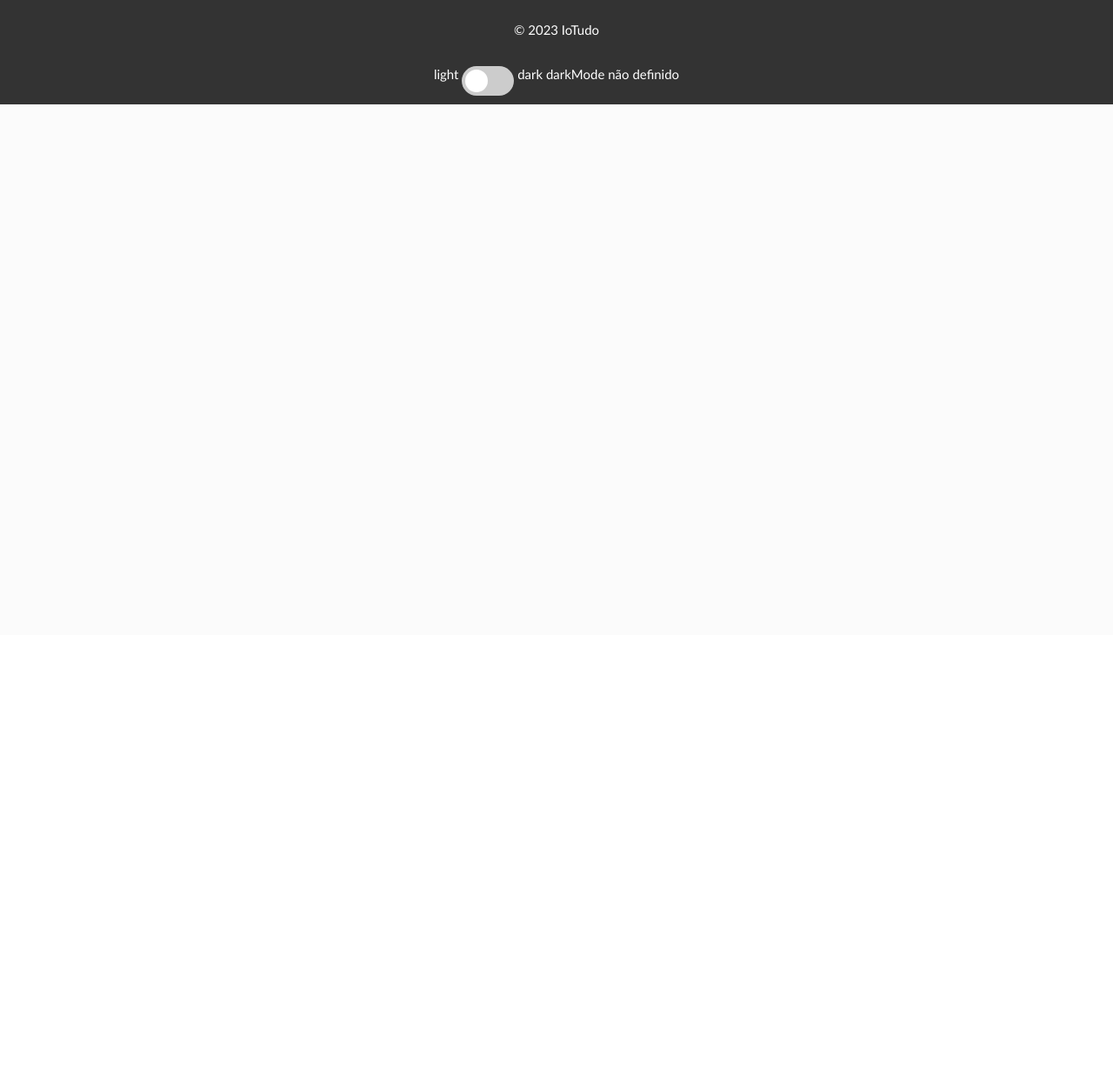
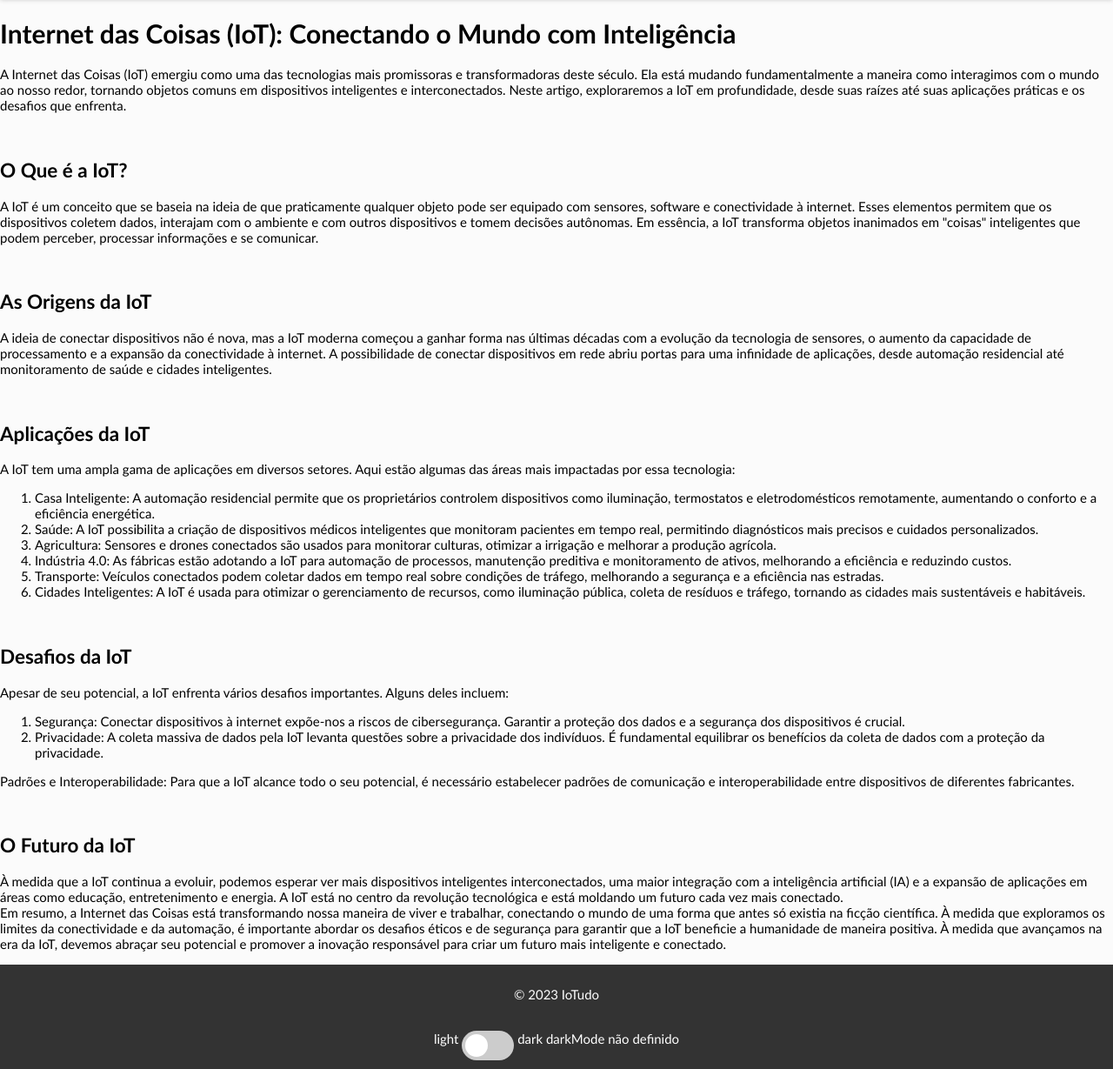
Before and after one commit to JonathasLuan/IOT-no-Brasil, a PHP site: the page made by oque-é-iot.php in a window 1280 px wide. Shown: the part 70-1299 px from the top of the page at 87% size. Before the commit the page ends 190 px from the top, so only its background shows below. Run offline with PHP 8.4, Linux system fonts and the light colour scheme.

Commit message:
Update oque-é-iot.php

```diff
--- a/oque-é-iot.php
+++ b/oque-é-iot.php
@@ -30,8 +30,70 @@ session_start();
     ?>
   </header>
   <main>
-    <div style="margin: 0 auto;">
+    <div>
+<h1>Internet das Coisas (IoT): Conectando o Mundo com Inteligência</h1>
 
+<p>A Internet das Coisas (IoT) emergiu como uma das tecnologias mais promissoras e transformadoras deste século. Ela está mudando fundamentalmente a maneira como interagimos com o mundo ao nosso redor, tornando objetos comuns em dispositivos inteligentes e interconectados. Neste artigo, exploraremos a IoT em profundidade, desde suas raízes até suas aplicações práticas e os desafios que enfrenta. </p>
+
+<br>
+
+<h2>O Que é a IoT?</h2>
+
+<p>A IoT é um conceito que se baseia na ideia de que praticamente qualquer objeto pode ser equipado com sensores, software e conectividade à internet. Esses elementos permitem que os dispositivos coletem dados, interajam com o ambiente e com outros dispositivos e tomem decisões autônomas. Em essência, a IoT transforma objetos inanimados em "coisas" inteligentes que podem perceber, processar informações e se comunicar. </p>
+
+<br>
+
+<h2>As Origens da IoT</h2>
+
+<p>A ideia de conectar dispositivos não é nova, mas a IoT moderna começou a ganhar forma nas últimas décadas com a evolução da tecnologia de sensores, o aumento da capacidade de processamento e a expansão da conectividade à internet. A possibilidade de conectar dispositivos em rede abriu portas para uma infinidade de aplicações, desde automação residencial até monitoramento de saúde e cidades inteligentes. </p>
+
+<br>
+
+<h2>Aplicações da IoT</h2>
+
+<p>A IoT tem uma ampla gama de aplicações em diversos setores. Aqui estão algumas das áreas mais impactadas por essa tecnologia: </p>
+
+<ol>
+
+<li>Casa Inteligente: A automação residencial permite que os proprietários controlem dispositivos como iluminação, termostatos e eletrodomésticos remotamente, aumentando o conforto e a eficiência energética. </li>
+
+<li>Saúde: A IoT possibilita a criação de dispositivos médicos inteligentes que monitoram pacientes em tempo real, permitindo diagnósticos mais precisos e cuidados personalizados. </li>
+
+<li>Agricultura: Sensores e drones conectados são usados para monitorar culturas, otimizar a irrigação e melhorar a produção agrícola. </li>
+
+<li>Indústria 4.0: As fábricas estão adotando a IoT para automação de processos, manutenção preditiva e monitoramento de ativos, melhorando a eficiência e reduzindo custos. </li>
+
+<li>Transporte: Veículos conectados podem coletar dados em tempo real sobre condições de tráfego, melhorando a segurança e a eficiência nas estradas. </li>
+
+<li>Cidades Inteligentes: A IoT é usada para otimizar o gerenciamento de recursos, como iluminação pública, coleta de resíduos e tráfego, tornando as cidades mais sustentáveis e habitáveis. </li>
+
+</ol>
+
+<br>
+
+<h2>Desafios da IoT</h2>
+
+<p>Apesar de seu potencial, a IoT enfrenta vários desafios importantes. Alguns deles incluem: </p>
+
+<ol>
+
+<li>Segurança: Conectar dispositivos à internet expõe-nos a riscos de cibersegurança. Garantir a proteção dos dados e a segurança dos dispositivos é crucial.</li>
+
+<li>Privacidade: A coleta massiva de dados pela IoT levanta questões sobre a privacidade dos indivíduos. É fundamental equilibrar os benefícios da coleta de dados com a proteção da privacidade.</li>
+
+</ol>
+
+<p>Padrões e Interoperabilidade: Para que a IoT alcance todo o seu potencial, é necessário estabelecer padrões de comunicação e interoperabilidade entre dispositivos de diferentes fabricantes. </p>
+
+<br>
+
+<h2>O Futuro da IoT</h2>
+
+<p>À medida que a IoT continua a evoluir, podemos esperar ver mais dispositivos inteligentes interconectados, uma maior integração com a inteligência artificial (IA) e a expansão de aplicações em áreas como educação, entretenimento e energia. A IoT está no centro da revolução tecnológica e está moldando um futuro cada vez mais conectado.
+
+<br>
+
+Em resumo, a Internet das Coisas está transformando nossa maneira de viver e trabalhar, conectando o mundo de uma forma que antes só existia na ficção científica. À medida que exploramos os limites da conectividade e da automação, é importante abordar os desafios éticos e de segurança para garantir que a IoT beneficie a humanidade de maneira positiva. À medida que avançamos na era da IoT, devemos abraçar seu potencial e promover a inovação responsável para criar um futuro mais inteligente e conectado. </p>
     </div>
     <?php
     include('footer.php');
```
